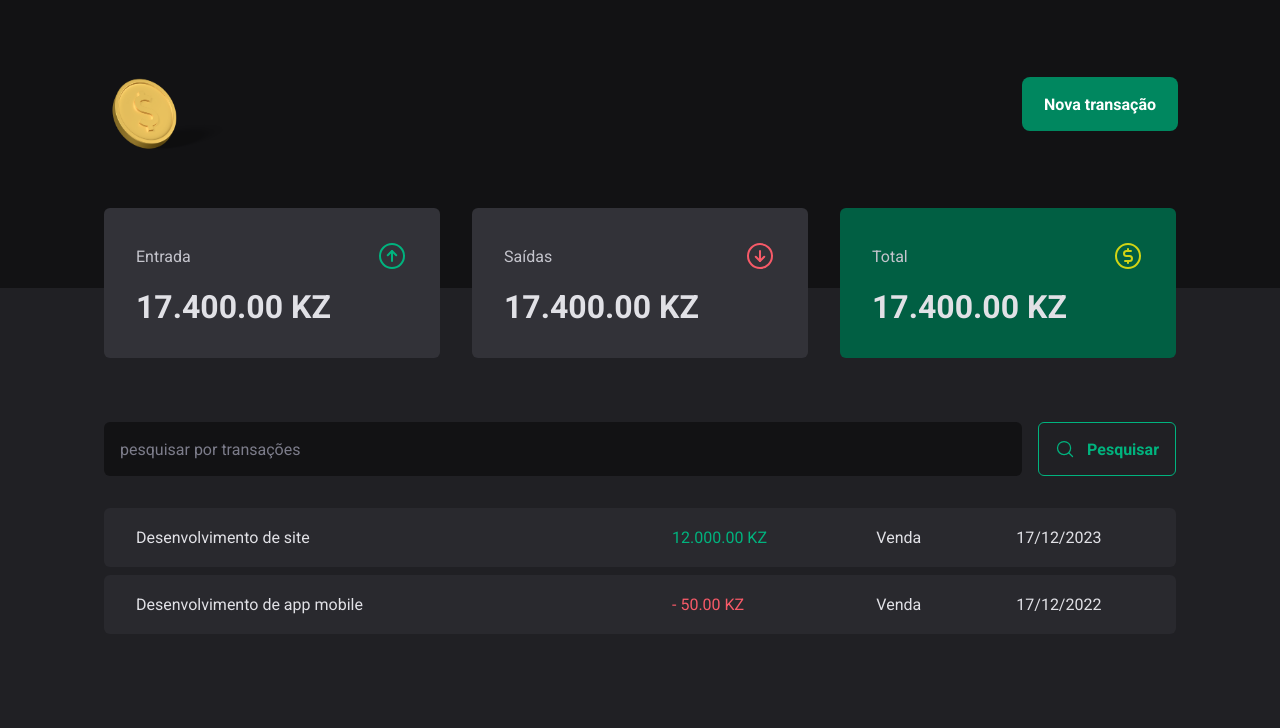
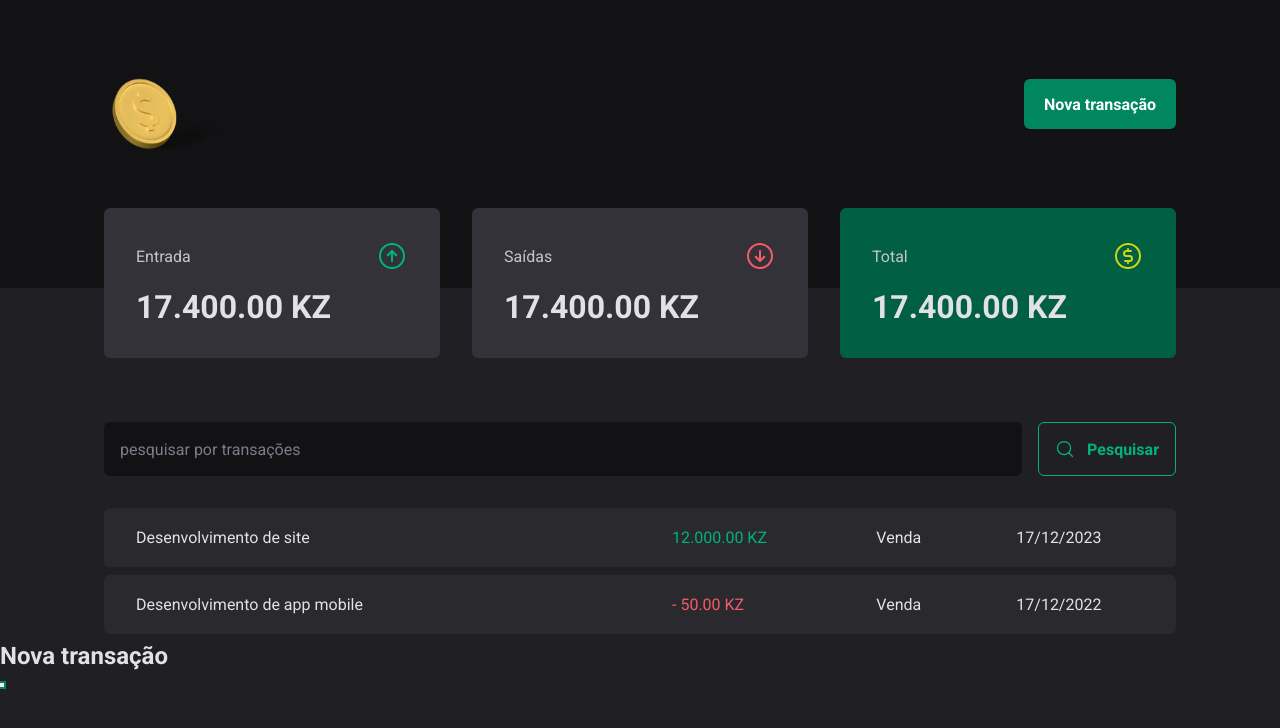
Before and after one commit to romeucajamba/Transacacoes, a React (Vite) app in the folder transacoes/: page / in a window 1280 px wide. Both pictures are taken after a click on the button "Nova transação". Shown: the top 728 px of the page. Built offline with nearby package versions, Linux system fonts and the light colour scheme.

Commit message:
Implementação do dialog ou modal em volta do nosso botão

```diff
--- a/transacoes/src/components/hedear/Header.tsx
+++ b/transacoes/src/components/hedear/Header.tsx
@@ -9,8 +9,23 @@ export function Header(){
             <HeaderContent>
                 <ImageLogo  src={logo} alt="logoMoney" />
 
+                <Dialog.Root>
+                    <Dialog.Trigger asChild>
+                        <NewTransationsButton>
+                            Nova transação
+                       </NewTransationsButton>
+                    </Dialog.Trigger>
 
-                <NewTransationsButton>Nova transação</NewTransationsButton>
+                    <Dialog.Portal>
+                            <Dialog.Overlay />
+
+                            <Dialog.Content>
+                                <Dialog.Title>Nova transação</Dialog.Title>
+                                <Dialog.Close />
+                            </Dialog.Content>
+                    </Dialog.Portal>
+                </Dialog.Root>
+
             </HeaderContent>
         </HeaderContainer>
     )
--- a/transacoes/src/components/hedear/styles.ts
+++ b/transacoes/src/components/hedear/styles.ts
@@ -1,4 +1,5 @@
 import styled from "styled-components";
+
 
 export const HeaderContainer = styled.header`
     background: ${props => props.theme['gray-900']};
```
